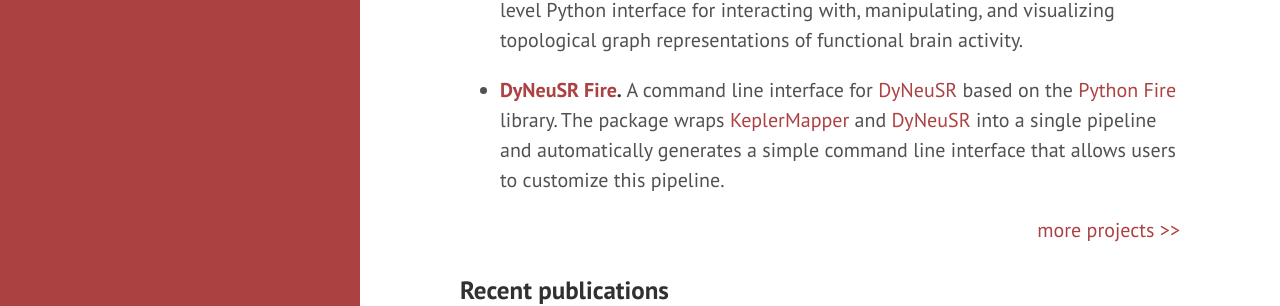
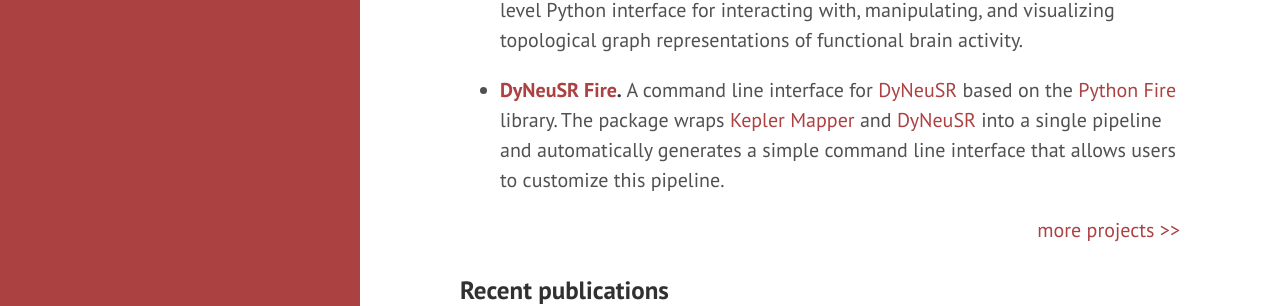
Before and after one commit to calebgeniesse/calebgeniesse.github.io, a Jekyll site: the page built from index.md, in a window 1280 px wide and 900 px high, scrolled down 320 px. Shown: the part 153-459 px from the top of the window. Built offline with Jekyll 4.4.1, drawn with Linux system fonts in a browser that asks for light colours; our own code applies the rules of GitHub Pages for plain Markdown files.

Commit message:
Update index.md

```diff
--- a/index.md
+++ b/index.md
@@ -21,7 +21,7 @@
 
 - **[DyNeuSR](https://braindynamicslab.github.io/dyneusr/).** A Python visualization library for topological representations of neuroimaging data. The package combines visual web components with a high-level Python interface for interacting with, manipulating, and visualizing topological graph representations of functional brain activity.
 
-- **[DyNeuSR Fire](https://braindynamicslab.github.io/dyneusr-fire/).** A command line interface for [DyNeuSR](https://braindynamicslab.github.io/dyneusr/) based on the [Python Fire](https://github.com/google/python-fire) library. The package wraps [KeplerMapper](https://kepler-mapper.scikit-tda.org/en/latest/) and [DyNeuSR](https://braindynamicslab.github.io/dyneusr/) into a single pipeline and automatically generates a simple command line interface that allows users to customize this pipeline.
+- **[DyNeuSR Fire](https://braindynamicslab.github.io/dyneusr-fire/).** A command line interface for [DyNeuSR](https://braindynamicslab.github.io/dyneusr/) based on the [Python Fire](https://github.com/google/python-fire) library. The package wraps [Kepler Mapper](https://kepler-mapper.scikit-tda.org/en/latest/) and [DyNeuSR](https://braindynamicslab.github.io/dyneusr/) into a single pipeline and automatically generates a simple command line interface that allows users to customize this pipeline.
 
 <div class="more">
 	<a href="projects/">more projects</a>
```
